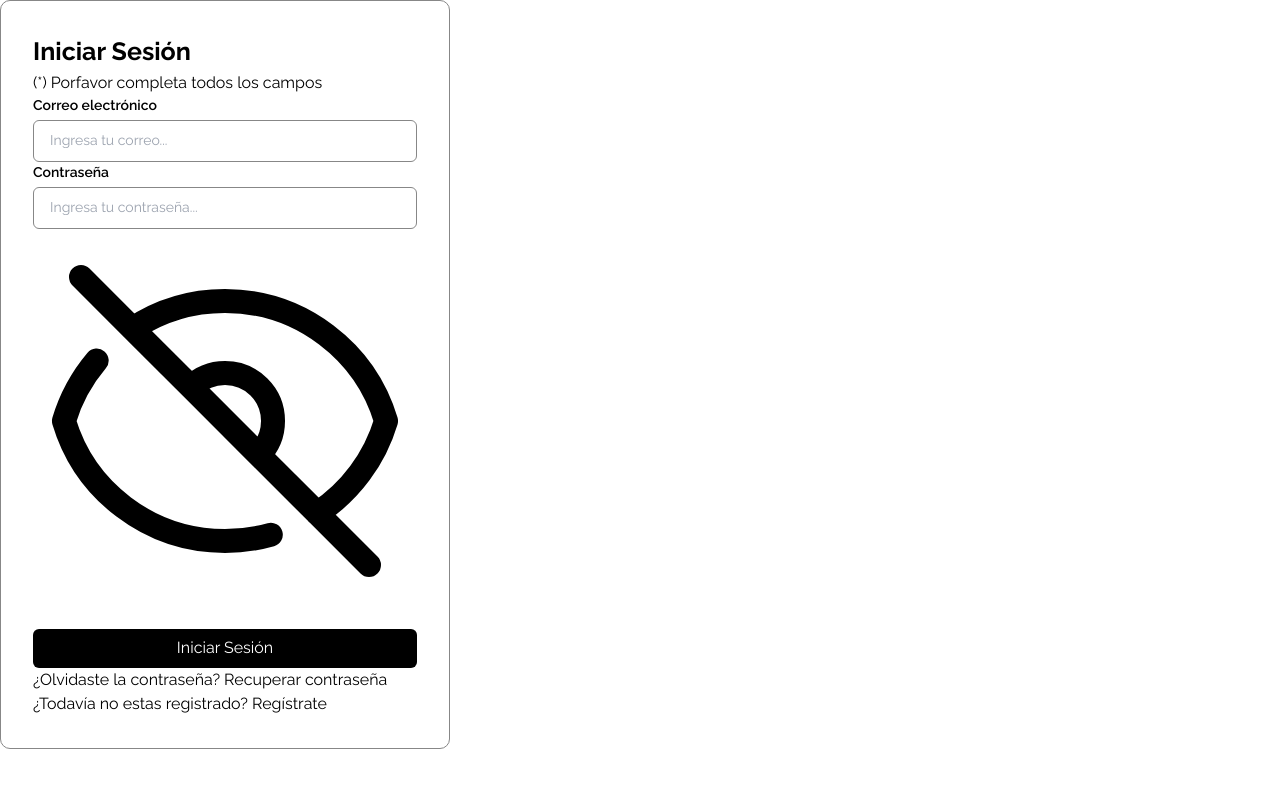
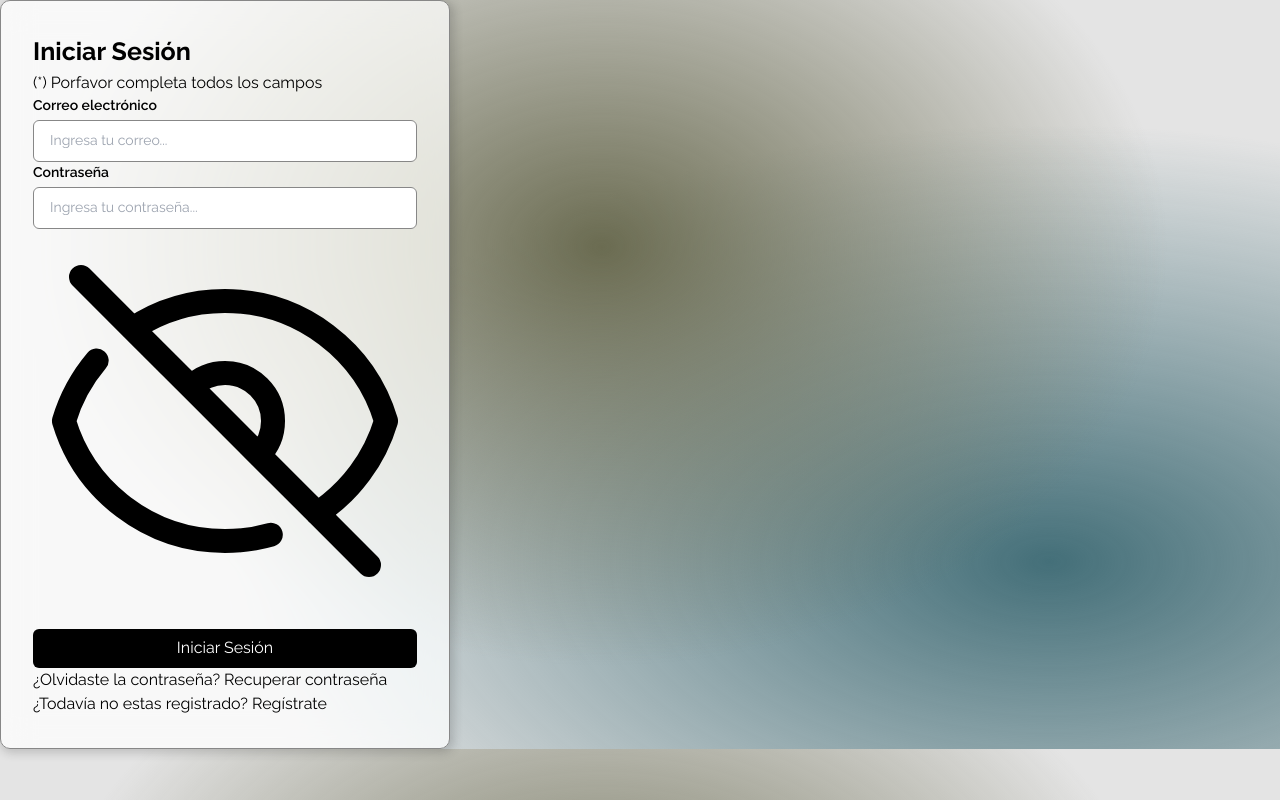
Before and after one commit to javicod92/auth-next-15, a Next.js app: page / in a window 1280 px wide. Built offline with nearby package versions, Linux system fonts and the light colour scheme.

Commit message:
Adding background and card styles

```diff
--- a/src/app/globals.css
+++ b/src/app/globals.css
@@ -10,3 +10,21 @@
   padding: 0;
   margin: 0;
 }
+
+body {
+  background-color: #e4e4e4;
+  background-image: radial-gradient(
+      at 47% 33%,
+      hsl(62, 14%, 37%) 0,
+      transparent 59%
+    ),
+    radial-gradient(at 82% 75%, hsl(191, 28%, 37%) 0, transparent 55%);
+}
+.card {
+  backdrop-filter: blur(16px) saturate(180%);
+  -webkit-backdrop-filter: blur(16px) saturate(180%);
+  background-color: rgba(255, 255, 255, 0.75);
+  border-radius: 12px;
+  border: 1px solid rgba(209, 213, 219, 0.3);
+  box-shadow: 2px 2px 10px 2px rgba(39, 39, 39, 0.2);
+}
--- a/src/components/Form/index.tsx
+++ b/src/components/Form/index.tsx
@@ -32,7 +32,7 @@ export function Form({ title, children, onSubmit, description }: FormProps) {
 
   return (
     <FormContext.Provider value={{ formValues, setFormValues }}>
-      <form action="" className={styles.form} onSubmit={handleSubmit}>
+      <form action="" className={`${styles.form} card`} onSubmit={handleSubmit}>
         <div className={styles.descriptionContainer}>
           <h2>{title}</h2>
           {description && <p>{description}</p>}
```
